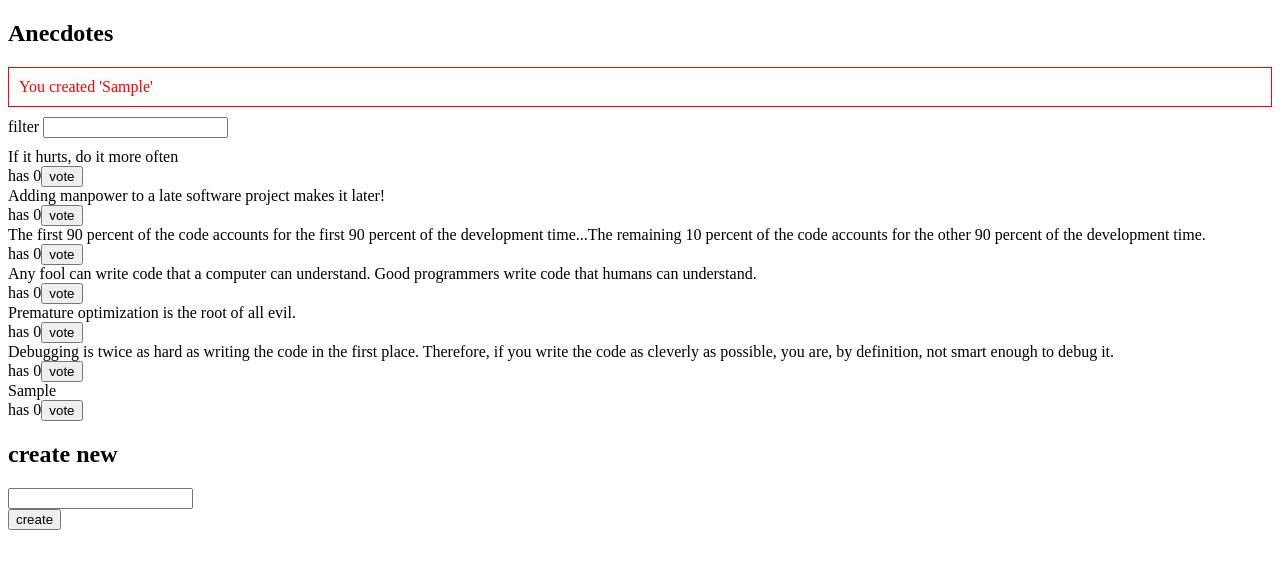
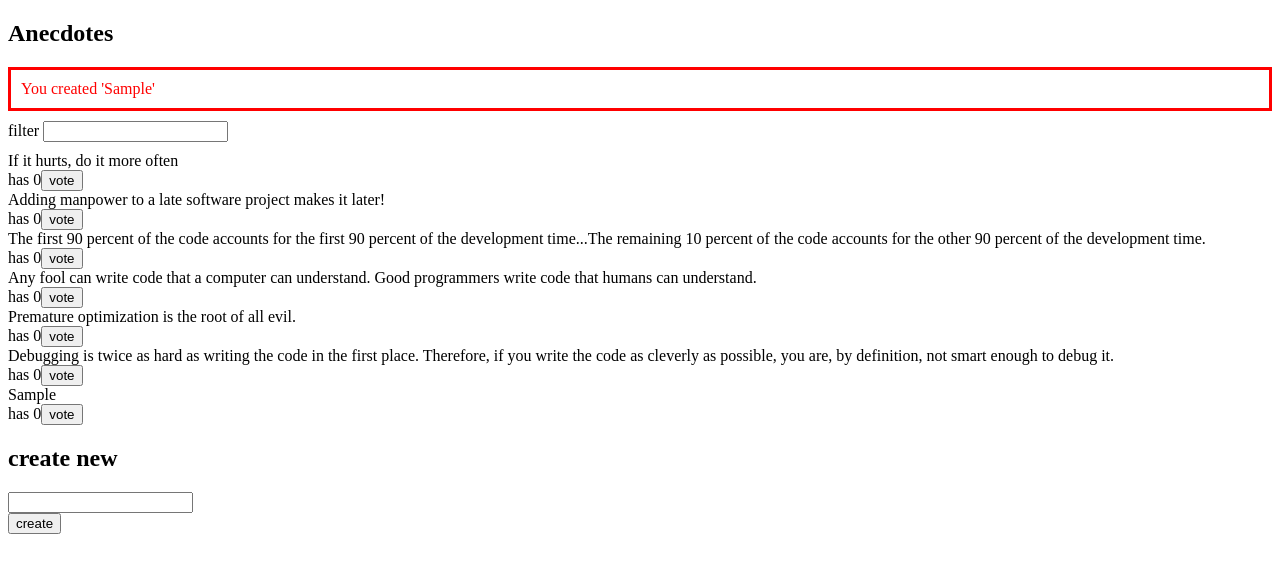
Before and after one commit to Gersoncs107/redux-anecdotes, a React (Vite) app: page / in a window 1280 px wide. Both pictures are taken after typing "Sample" into the empty fields and a click on the button "create". Shown: the top 572 px of the page. Built offline with nearby package versions, Linux system fonts and the light colour scheme.

Commit message:
redux-anecdotes

```diff
--- a/src/components/Notification.jsx
+++ b/src/components/Notification.jsx
@@ -6,7 +6,7 @@ const Notification = () => {
   const style = {
     border: 'solid',
     padding: 10,
-    borderWidth: 1,
+    borderWidth: 3,
     marginBottom: 10,
     color: 'red'
   }
```
